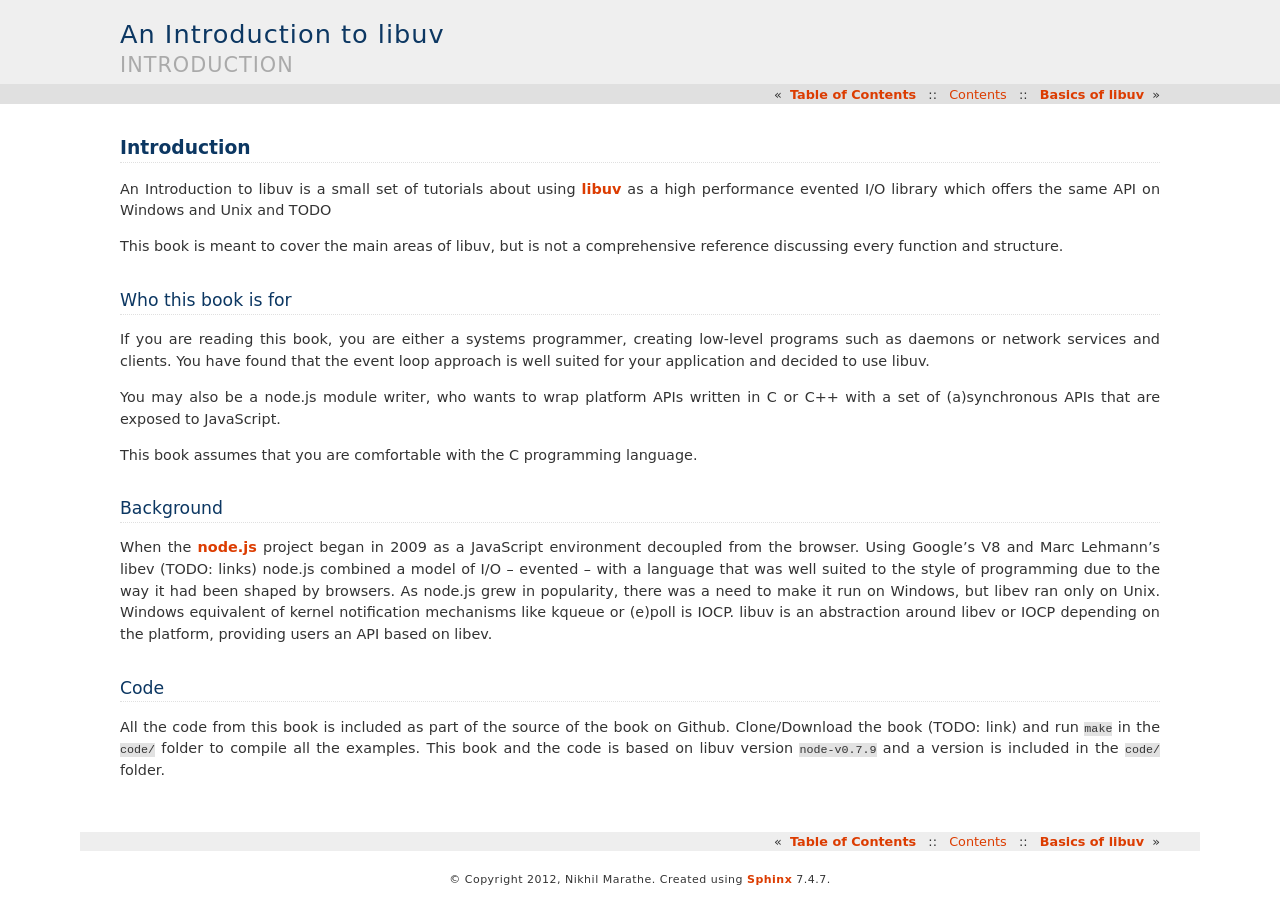
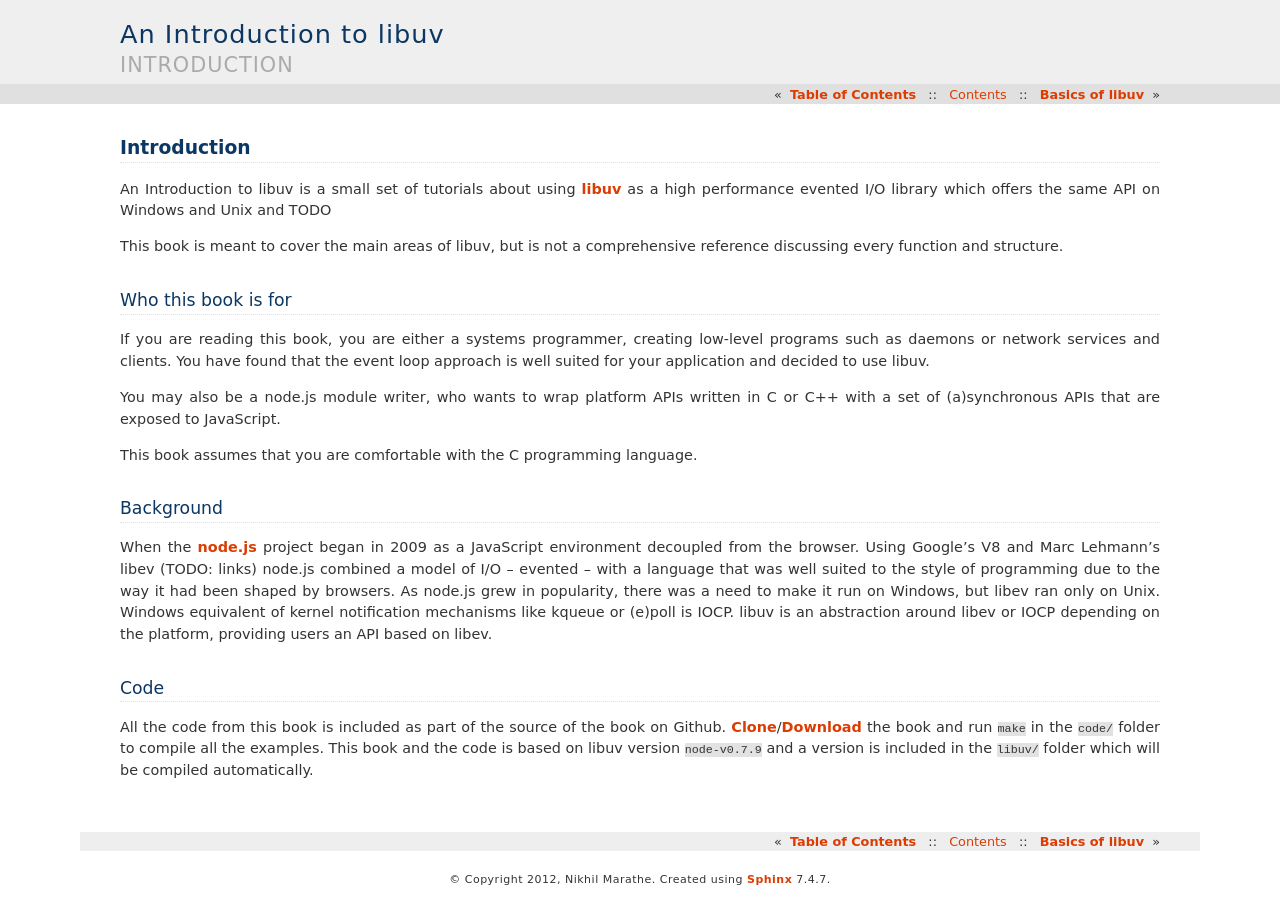
Before and after one commit to nikhilm/uvbook, a Sphinx documentation site: the page built from source/introduction.rst, in a window 1280 px wide. Built offline with Sphinx 7.4.7, drawn with Linux system fonts in a browser that asks for light colours; formulas are drawn with MathJax 3.

Commit message:
Links to clone and download book

```diff
--- a/source/introduction.rst
+++ b/source/introduction.rst
@@ -37,6 +37,10 @@ Code
 ----
 
 All the code from this book is included as part of the source of the book on
-Github. Clone/Download the book (TODO: link) and run ``make`` in the ``code/``
+Github. `Clone`_/`Download`_ the book and run ``make`` in the ``code/``
 folder to compile all the examples. This book and the code is based on libuv
-version ``node-v0.7.9`` and a version is included in the ``code/`` folder.
+version ``node-v0.7.9`` and a version is included in the ``libuv/`` folder
+which will be compiled automatically.
+
+.. _Clone: https://github.com/nikhilm/uvbook
+.. _Download: https://github.com/nikhilm/uvbook/downloads
```
